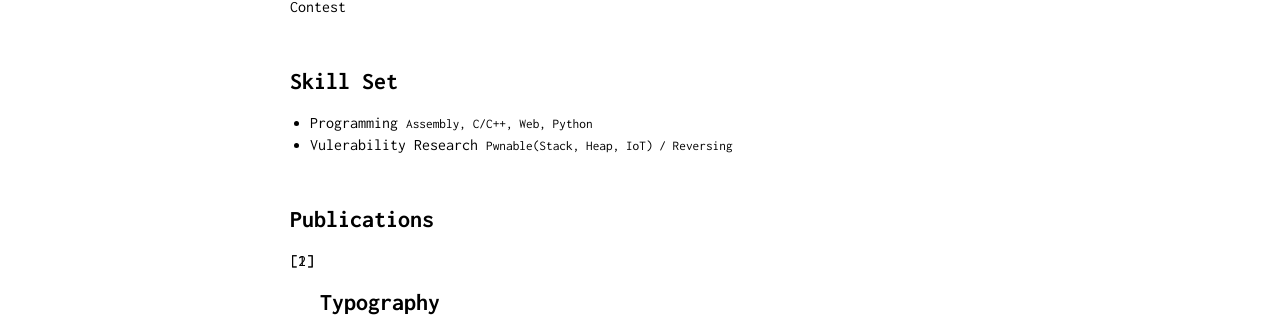
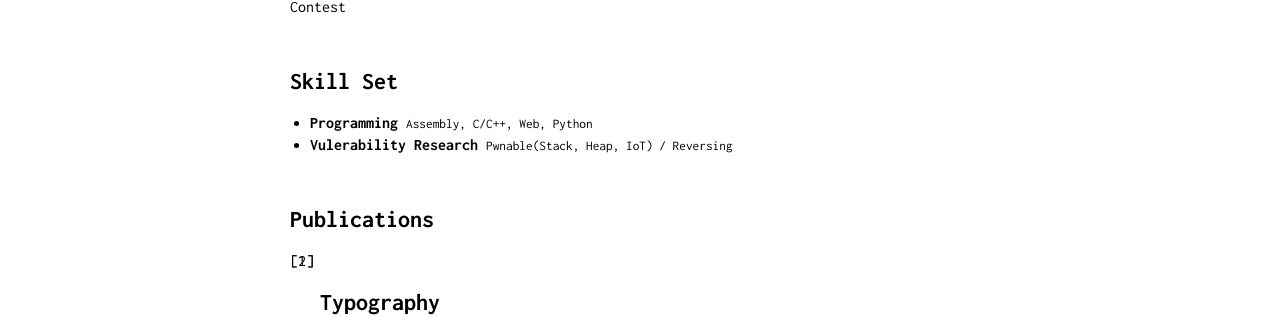
Before and after one commit to Bugeun/bugeun.github.io, a Jekyll site: the page built from index.md, in a window 1280 px wide. Shown: the part 1120-1437 px from the top of the page. Built offline with Jekyll 4.4.1, drawn with Linux system fonts in a browser that asks for light colours.

```diff
--- a/index.md
+++ b/index.md
@@ -65,9 +65,9 @@ Vulnerability Researcher
 ## Skill Set
 <section>
         <ul>
-          <li>Programming <small>Assembly, C/C++, Web, Python</small></li>
+          <li><b>Programming</b> <small>Assembly, C/C++, Web, Python</small></li>
           <li>
-            Vulerability Research
+            <b>Vulerability Research</b>
             <small>Pwnable(Stack, Heap, IoT) / Reversing</small>
           </li>
         </ul>
```
